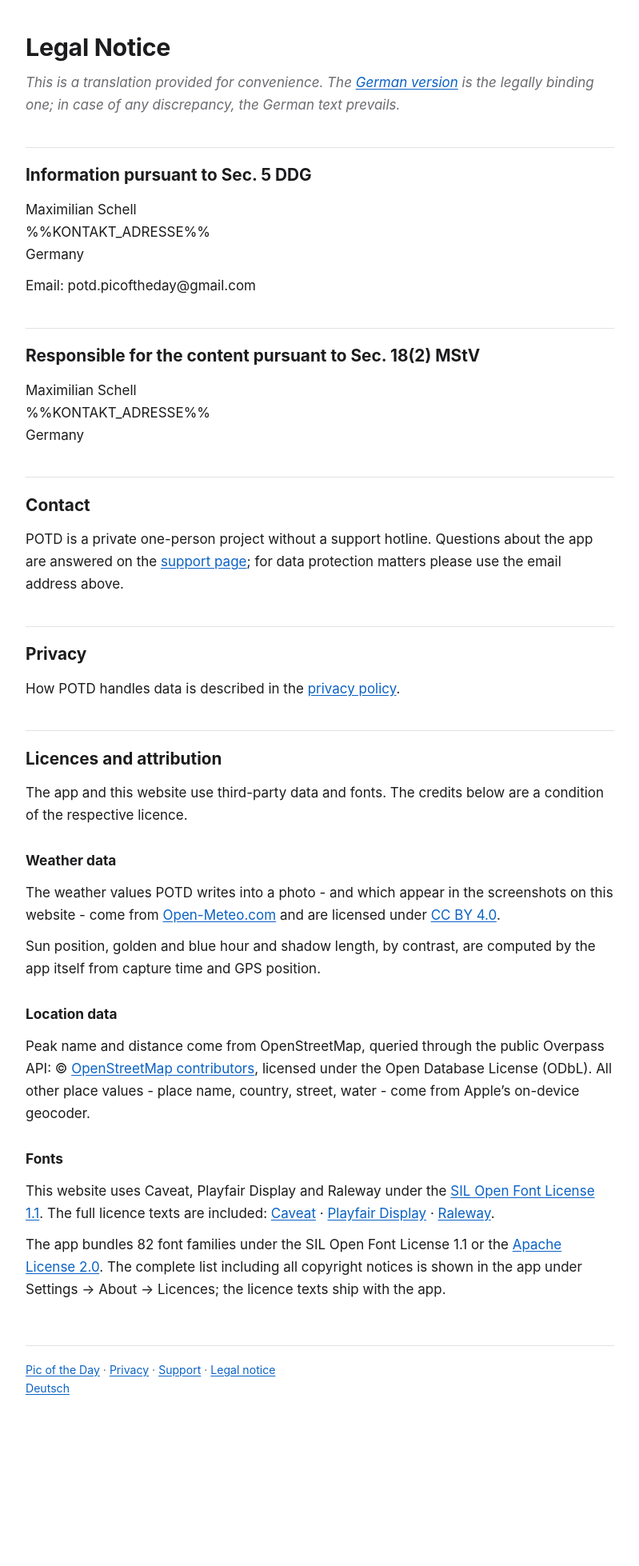
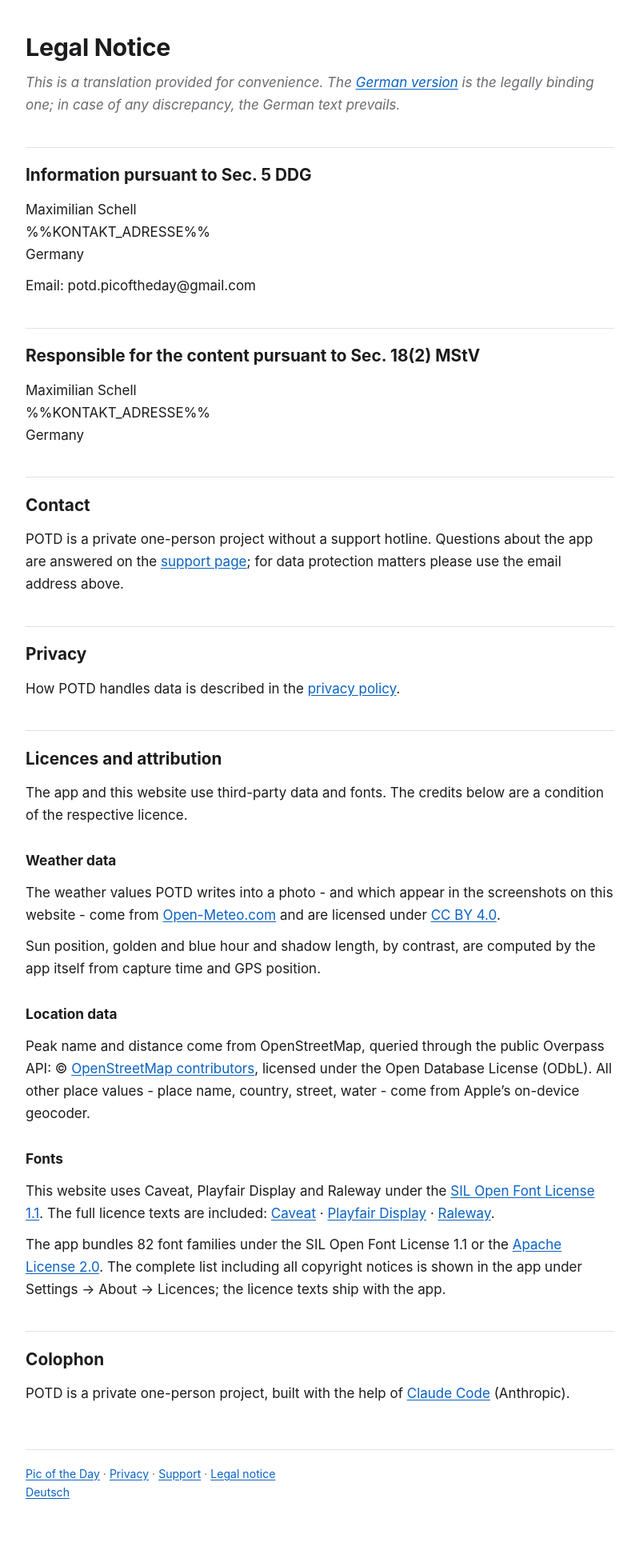
Before and after one commit to stillmadmax/potd-site, a Jekyll site: the page built from en/imprint.md, in a window 1280 px wide. Shown: the whole page at 80% size, without its empty margins (240-1039 px from the left). Built offline with Jekyll 4.4.1, drawn with Linux system fonts in a browser that asks for light colours; before the commit the page ends 1827 px from its top, so only the background shows below that.

Commit message:
Impressum: Kolophon-Zeile (de + en)
Ein Satz am Seitenende: privates Einzelprojekt, entwickelt mit
Unterstuetzung von Claude Code. Keine Pflichtangabe - bewusst nur hier
und nicht in der Store-Beschreibung oder im Lizenz-Screen der App, wo
Rechtspflichten stehen.

```diff
--- a/en/imprint.md
+++ b/en/imprint.md
@@ -71,3 +71,8 @@ The app bundles 82 font families under the SIL Open Font License 1.1 or the
 [Apache License 2.0](https://www.apache.org/licenses/LICENSE-2.0). The complete list including all
 copyright notices is shown in the app under Settings → About → Licences; the licence texts ship
 with the app.
+
+## Colophon
+
+POTD is a private one-person project, built with the help of
+[Claude Code](https://claude.com/claude-code) (Anthropic).
```
Also changed, not shown: impressum.md (+5 -0 lines).
